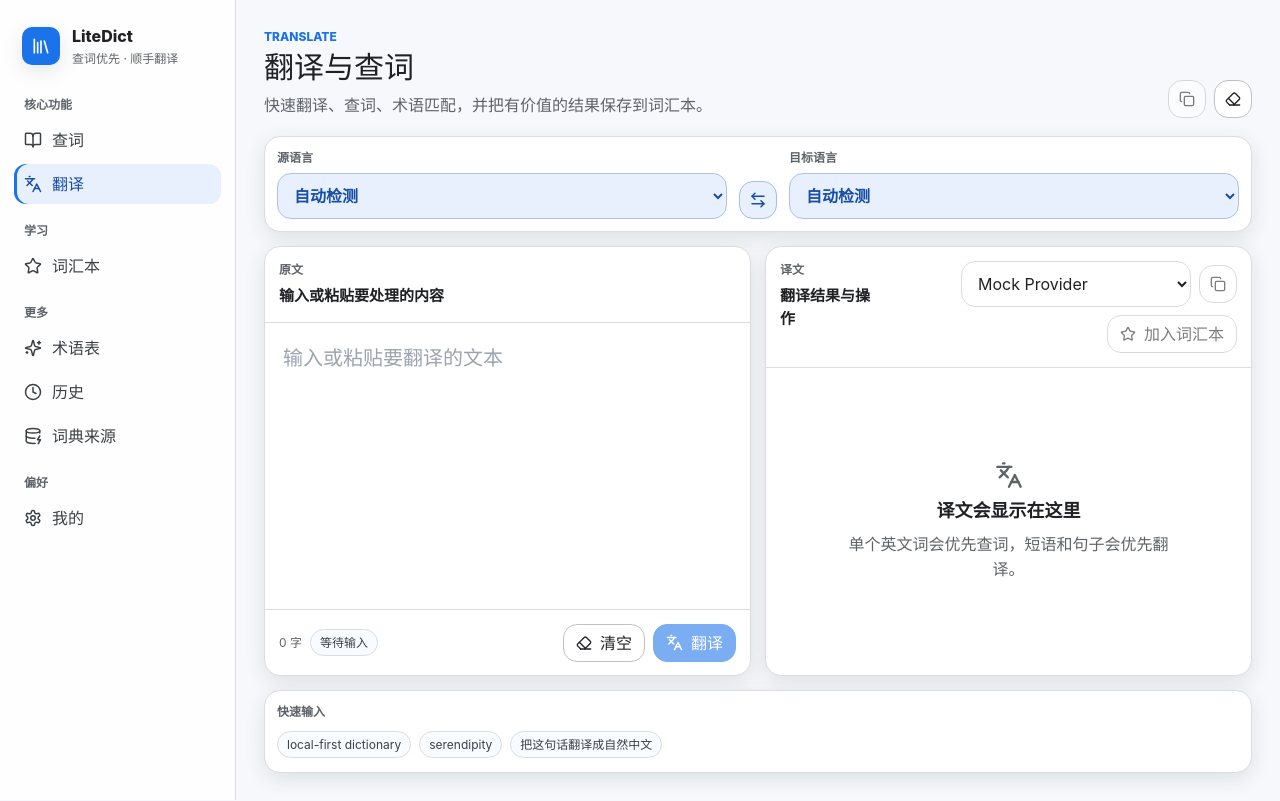
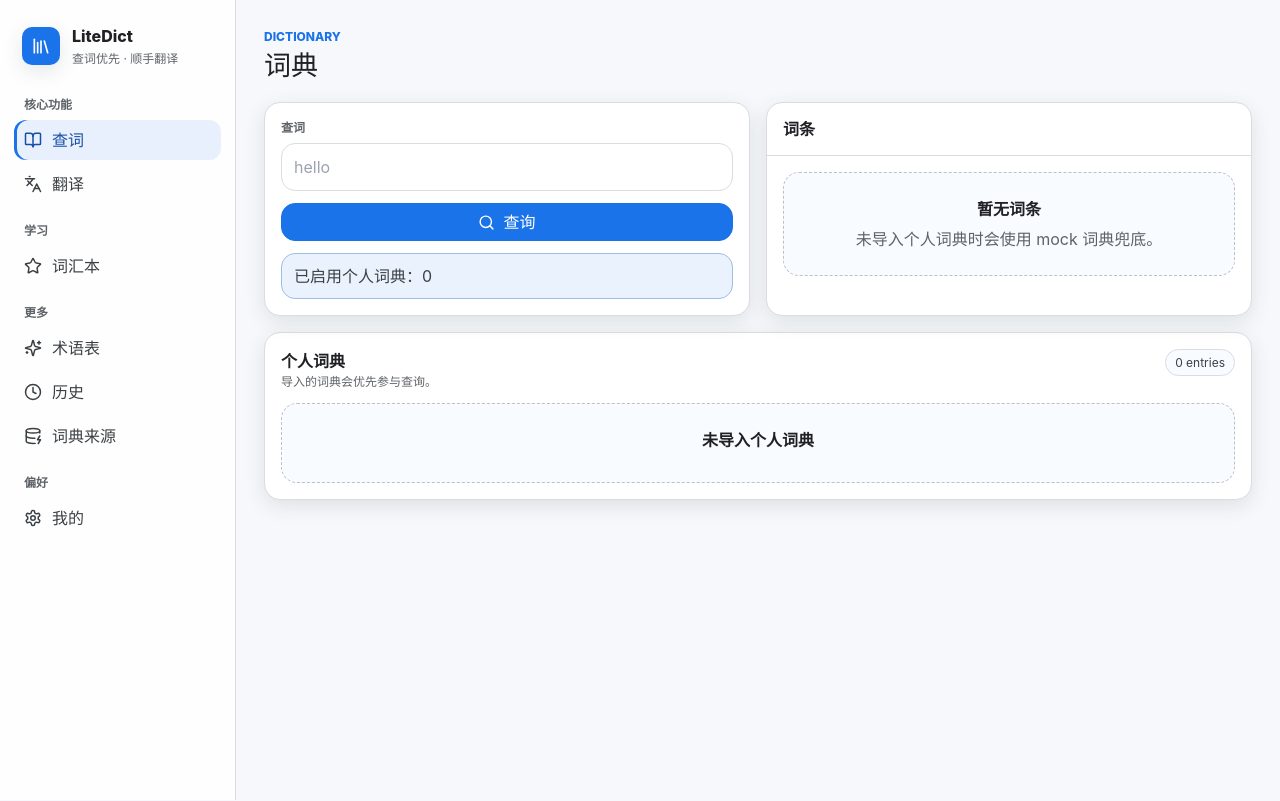
Before and after one commit to Becauseiloveyo/translation, a React (Vite) app: page / in a window 1280 px wide. Built offline with nearby package versions, Linux system fonts and the light colour scheme.

Commit message:
Open app on dictionary lookup

```diff
--- a/src/App.tsx
+++ b/src/App.tsx
@@ -12,7 +12,7 @@
 import { loadStore, saveStore } from "./services/storage/localStore";
 
 export function App() {
-  const [page, setPage] = useState<PageKey>("translate");
+  const [page, setPage] = useState<PageKey>("dictionary");
   const [store, setStore] = useState<AppStore>(() => loadStore());
 
   useEffect(() => {
@@ -34,7 +34,7 @@
       case "translate":
         return <TranslatePage {...shared} />;
       case "dictionary":
-        return <DictionaryPage {...shared} />;
+        return <DictionaryPage {...shared} onNavigate={setPage} />;
       case "vocabulary":
         return <VocabularyPage {...shared} />;
       case "glossary":
@@ -46,7 +46,7 @@
       case "settings":
         return <SettingsPage {...shared} />;
       default:
-        return <TranslatePage {...shared} />;
+        return <DictionaryPage {...shared} onNavigate={setPage} />;
     }
   }, [page, store]);
 
```
